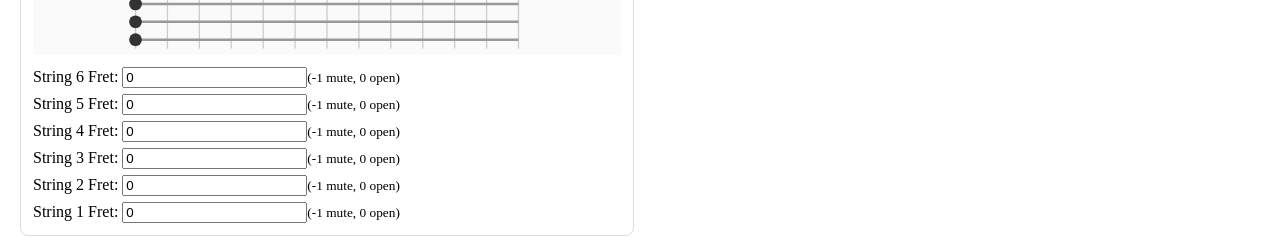
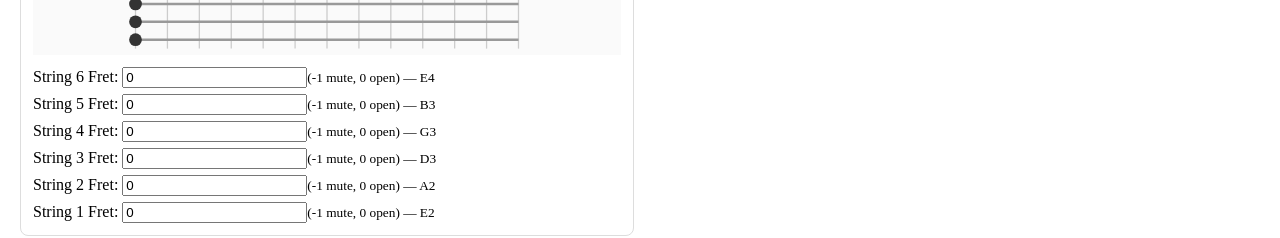
Before and after one commit to bubasu/alter-tune, an Angular app: page / in a window 1280 px wide. Shown: the part 628-866 px from the top of the page. Built offline with nearby package versions, Linux system fonts and the light colour scheme.

Commit message:
show pitches of fingering

```diff
--- a/src/app/components/fingering-editor.component.ts
+++ b/src/app/components/fingering-editor.component.ts
@@ -1,6 +1,13 @@
 import { Component, EventEmitter, Input, Output } from '@angular/core';
 import { CommonModule } from '@angular/common';
 import { Fingering } from '../models';
+
+// Mapping tables for note calculations
+const NOTE_TO_SEMITONE: Record<string, number> = {
+  'C': 0, 'C#': 1, 'Db': 1, 'D': 2, 'D#': 3, 'Eb': 3, 'E': 4, 'F': 5,
+  'F#': 6, 'Gb': 6, 'G': 7, 'G#': 8, 'Ab': 8, 'A': 9, 'A#': 10, 'Bb': 10, 'B': 11
+};
+const SEMITONE_TO_SHARP: string[] = ['C','C#','D','D#','E','F','F#','G','G#','A','A#','B'];
 
 @Component({
   selector: 'at-fingering-editor',
@@ -29,7 +36,7 @@ import { Fingering } from '../models';
       <div class="row" *ngFor="let r of rows(); trackBy: trackByIndex">
         <label>String {{r+1}} Fret:
           <input type="number" [value]="fretAt(r)" (input)="setFret(r, $any($event.target).valueAsNumber)" step="1">
-          <small>(-1 mute, 0 open)</small>
+          <small>(-1 mute, 0 open) — {{ noteLabel(r) }}</small>
         </label>
       </div>
     </div>
@@ -64,6 +71,20 @@ export class FingeringEditorComponent {
 
   fretAt = (i: number) => this.fingering?.frets?.[i] ?? 0;
 
+  noteLabel(i: number): string {
+    const fret = this.fretAt(i);
+    if (fret == null) return '';
+    if (fret < 0) return 'muted';
+    const st = this.tuningStrings?.[i];
+    const p = st?.pitch as { note: string; octave: number } | undefined;
+    if (!p || typeof p.octave !== 'number' || typeof p.note !== 'string') return '';
+    const base = NOTE_TO_SEMITONE[p.note] ?? 0;
+    const midi = (p.octave + 1) * 12 + base + fret; // add fret in semitones
+    const name = SEMITONE_TO_SHARP[((midi % 12) + 12) % 12];
+    const octave = Math.floor(midi / 12) - 1;
+    return `${name}${octave}`;
+  }
+
   setFret(i: number, value: number) {
     const frets = (this.fingering?.frets ?? []).slice();
     frets[i] = Math.max(-1, Math.min(24, isFinite(value) ? Math.round(value) : 0));
```
